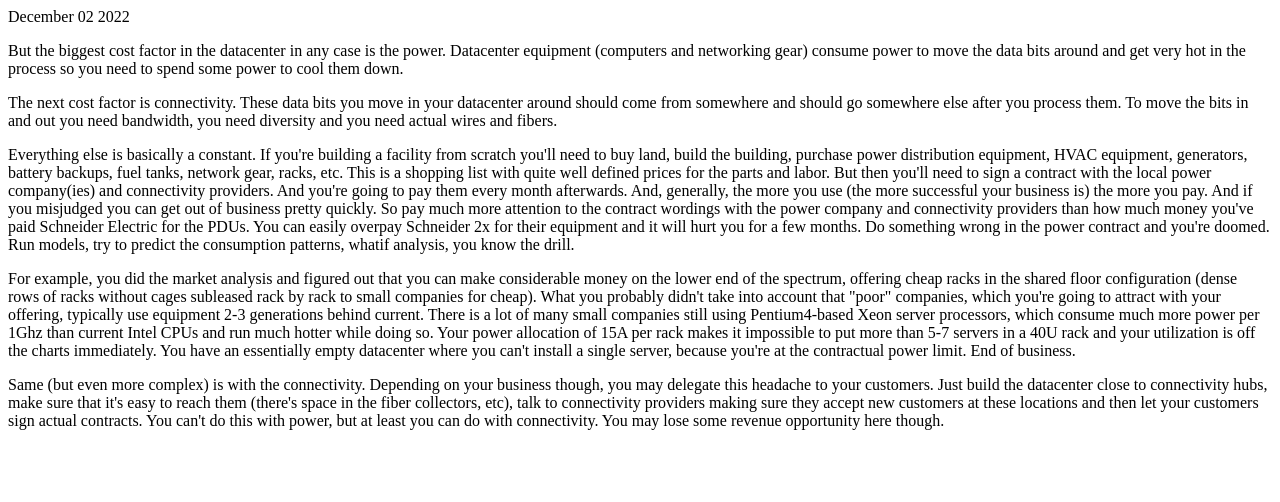
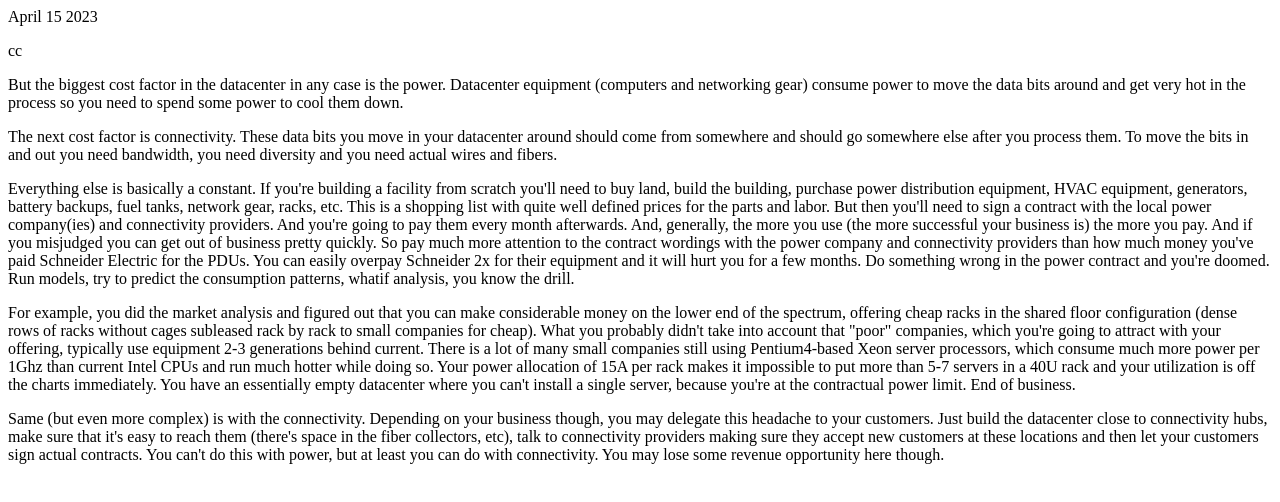
Before and after one commit to SHRUTI-SINGH16/medium-iot.github.io, a plain HTML site: page index.html in a window 1280 px wide. Drawn offline with Linux system fonts and the light colour scheme.

Commit message:
Update index.html

```diff
--- a/index.html
+++ b/index.html
@@ -2,12 +2,12 @@
 <html>
 
 <head>
-    <title>Digital and Analog Systems</title>
+    <title>AWS EKS and Google Cloud Functions</title>
 </head>
 
 <body>
-    <time datetime="2022-12-02 23:00:00 +0530" class="published">December 02 2022</time>
-
+    <time datetime="2023-04-15 23:00:00 +0530" class="published">April 15 2023</time>
+    <p>cc</p>
 
     <p>But the biggest cost factor in the datacenter in any case is the power. Datacenter equipment (computers and
         networking gear) consume power to move the data bits around and get very hot in the process so you need to spend
```
